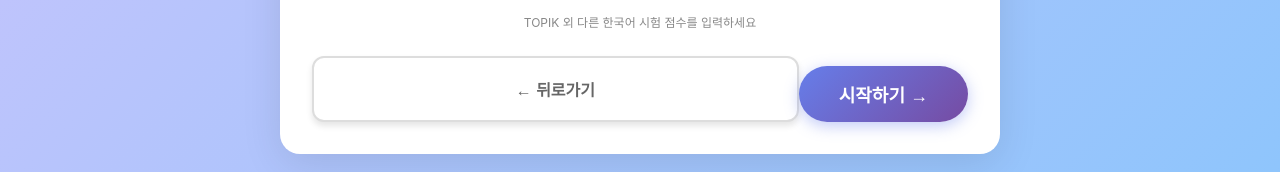
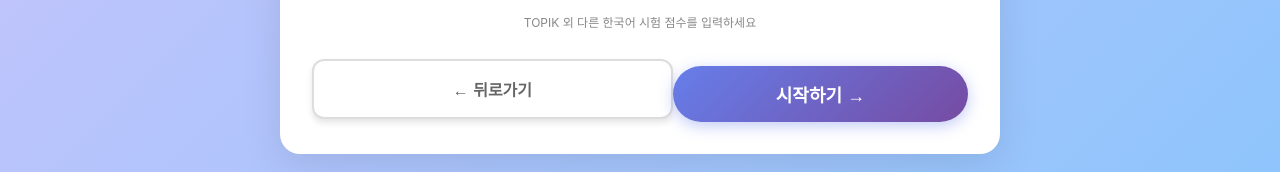
Before and after one commit to exphon/speechevaluation, a React (Create React App) app: page /meta in a window 1280 px wide. Shown: the part 1032-1204 px from the top of the page. Built offline with nearby package versions, Linux system fonts and the light colour scheme; no server answers.

Commit message:
Adjust button sizes and alignment in MetaInfoPage

```diff
--- a/src/pages/MetaInfoPage.css
+++ b/src/pages/MetaInfoPage.css
@@ -83,27 +83,32 @@
 .form-actions {
   display: flex;
   justify-content: space-between;
+  align-items: center;
   margin-top: 8px;
 }
 
 .back-button {
-  padding: 12px 22px;
+  width: 25%;
+  padding: 12px 16px;
   border-radius: 10px;
   background: white;
   border: 2px solid #bbb;
   color: #555;
   font-weight: 700;
   cursor: pointer;
+  text-align: center;
 }
 
 .next-button {
-  padding: 12px 22px;
+  width: 45%;
+  padding: 12px 32px;
   border-radius: 10px;
   background: linear-gradient(135deg, #667eea 0%, #764ba2 100%);
   color: white;
   border: none;
   font-weight: 800;
   cursor: pointer;
+  text-align: center;
 }
 
 @media (max-width: 640px) {
```
